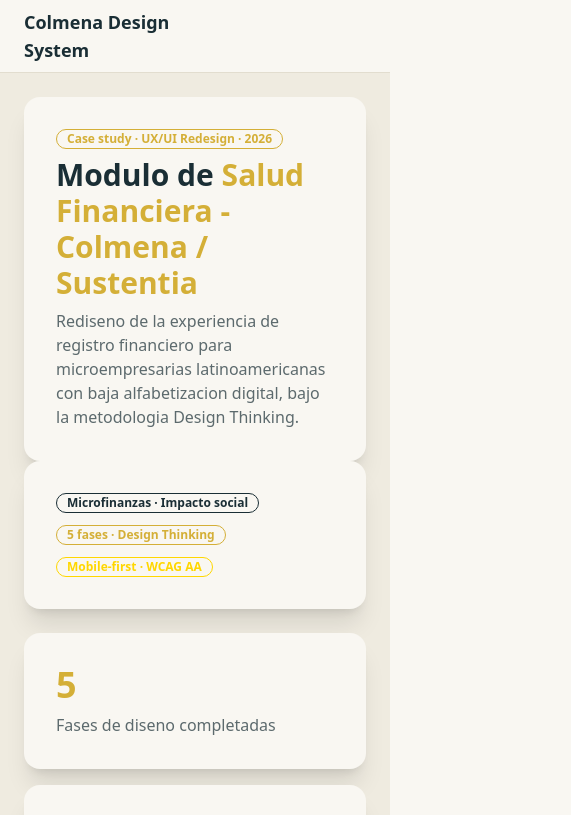
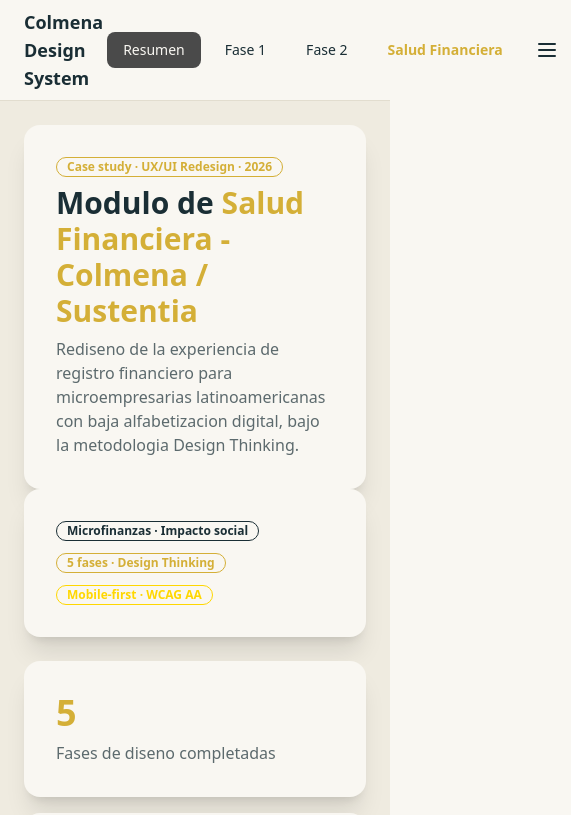
Before and after one commit to Aldepmo/colmena-ux-angular-system, an Angular app: page / in a window 390 px wide. Shown: the top 815 px of the page, 571 px wide, since content can reach past the window. Built offline with nearby package versions, Linux system fonts and the light colour scheme.

Commit message:
fix: agrega menú hamburguesa móvil y ruta fase 3

```diff
--- a/src/app/pages/fase2-definicion.component.ts
+++ b/src/app/pages/fase2-definicion.component.ts
@@ -78,7 +78,7 @@
       </app-section-card>
 
       <div class="flex flex-wrap gap-3">
-        <button class="btn btn-primary">Continuar a Fase 3</button>
+        <a routerLink="/salud-financiera" class="btn btn-primary">Continuar a Fase 3</a>
         <a class="btn btn-secondary" routerLink="/fase-1">Volver a Fase 1</a>
       </div>
     </section>
--- a/src/main.ts
+++ b/src/main.ts
@@ -16,13 +16,28 @@
         <div class="navbar-start">
           <a class="text-lg font-semibold">Colmena Design System</a>
         </div>
-        <div class="navbar-center hidden md:flex">
+        <div class="navbar-center md:flex">
           <ul class="menu menu-horizontal gap-2 px-1">
             <li><a routerLink="/" routerLinkActive="active" [routerLinkActiveOptions]="{ exact: true }">Resumen</a></li>
             <li><a routerLink="/fase-1" routerLinkActive="active">Fase 1</a></li>
             <li><a routerLink="/fase-2" routerLinkActive="active">Fase 2</a></li>
             <li><a routerLink="/salud-financiera" routerLinkActive="active" class="text-primary font-semibold">Salud Financiera</a></li>
           </ul>
+        </div>
+        <div class="navbar-end md:hidden">
+          <div class="dropdown dropdown-end">
+            <div tabindex="0" role="button" class="btn btn-ghost btn-square">
+              <svg xmlns="http://www.w3.org/2000/svg" class="h-6 w-6" fill="none" viewBox="0 0 24 24" stroke="currentColor">
+                <path stroke-linecap="round" stroke-linejoin="round" stroke-width="2" d="M4 6h16M4 12h16M4 18h16" />
+              </svg>
+            </div>
+            <ul tabindex="0" class="dropdown-content menu bg-base-100 rounded-box z-[1] mt-2 w-56 p-2 shadow-lg border border-base-300">
+              <li><a routerLink="/" routerLinkActive="active" [routerLinkActiveOptions]="{exact: true}" class="btn btn-ghost btn-sm justify-start">Resumen</a></li>
+              <li><a routerLink="/fase-1" routerLinkActive="active" class="btn btn-ghost btn-sm justify-start">Fase 1</a></li>
+              <li><a routerLink="/fase-2" routerLinkActive="active" class="btn btn-ghost btn-sm justify-start">Fase 2</a></li>
+              <li><a routerLink="/salud-financiera" routerLinkActive="active" class="btn btn-ghost btn-sm justify-start text-primary font-semibold">Salud Financiera</a></li>
+            </ul>
+          </div>
         </div>
       </header>
 
```
